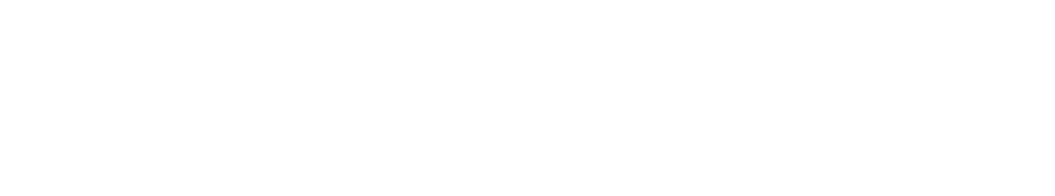
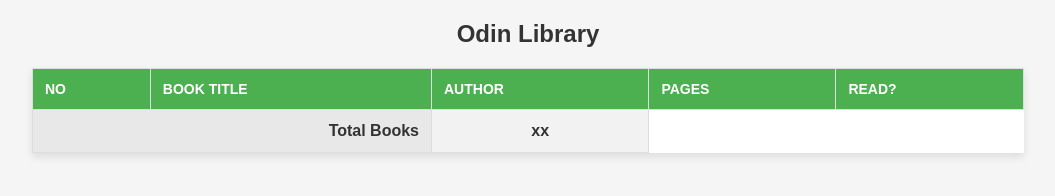
Before and after one commit to mihailgaberov/odin-library, a plain HTML site: page index.html in a window 1280 px wide. Shown: the whole page, without its empty margins (112-1167 px from the left). Drawn offline with Linux system fonts and the light colour scheme.

Commit message:
:construction: add initial table structure

```diff
--- /dev/null
+++ b/app.css
@@ -0,0 +1,72 @@
+/* Global Styles */
+body {
+  font-family: Arial, sans-serif;
+  margin: 20px;
+  background-color: #f5f5f5;
+  color: #333;
+}
+
+h2 {
+  text-align: center;
+  margin-bottom: 20px;
+}
+
+/* Table Styles */
+.library-table {
+  width: 80%;
+  margin: 0 auto;
+  border-collapse: collapse;
+  background-color: #fff;
+  box-shadow: 0 4px 8px rgba(0, 0, 0, 0.1);
+}
+
+.library-table th,
+.library-table td {
+  border: 1px solid #ddd;
+  padding: 12px;
+  text-align: left;
+}
+
+.library-table thead th {
+  background-color: #4caf50;
+  color: white;
+  text-transform: uppercase;
+  font-size: 14px;
+}
+
+.library-table tbody tr:nth-child(odd) {
+  background-color: #f9f9f9;
+}
+
+.library-table tbody tr:nth-child(even) {
+  background-color: #fff;
+}
+
+.library-table tbody tr:hover {
+  background-color: #f1f1f1;
+}
+
+.library-table tfoot th {
+  background-color: #e8e8e8;
+  font-weight: bold;
+  text-align: right;
+}
+
+.library-table tfoot td {
+  text-align: center;
+  background-color: #f2f2f2;
+  font-weight: bold;
+}
+
+/* Responsive Styling */
+@media (max-width: 768px) {
+  .library-table {
+    width: 100%;
+  }
+
+  .library-table th,
+  .library-table td {
+    font-size: 12px;
+    padding: 8px;
+  }
+}
--- a/index.html
+++ b/index.html
@@ -4,6 +4,27 @@
     <meta charset="UTF-8" />
     <meta name="viewport" content="width=device-width, initial-scale=1.0" />
     <title>Odin Library</title>
+    <link rel="stylesheet" href="./app.css" />
   </head>
-  <body></body>
+  <body>
+    <h2>Odin Library</h2>
+    <table class="library-table">
+      <thead>
+        <tr>
+          <th scope="col">No</th>
+          <th scope="col">Book Title</th>
+          <th scope="col">Author</th>
+          <th scope="col">Pages</th>
+          <th scope="col">Read?</th>
+        </tr>
+      </thead>
+      <tbody></tbody>
+      <tfoot>
+        <tr>
+          <th scope="row" colspan="2">Total Books</th>
+          <td>xx</td>
+        </tr>
+      </tfoot>
+    </table>
+  </body>
 </html>
```
Also changed, not shown: app.js (+16 -3 lines).
